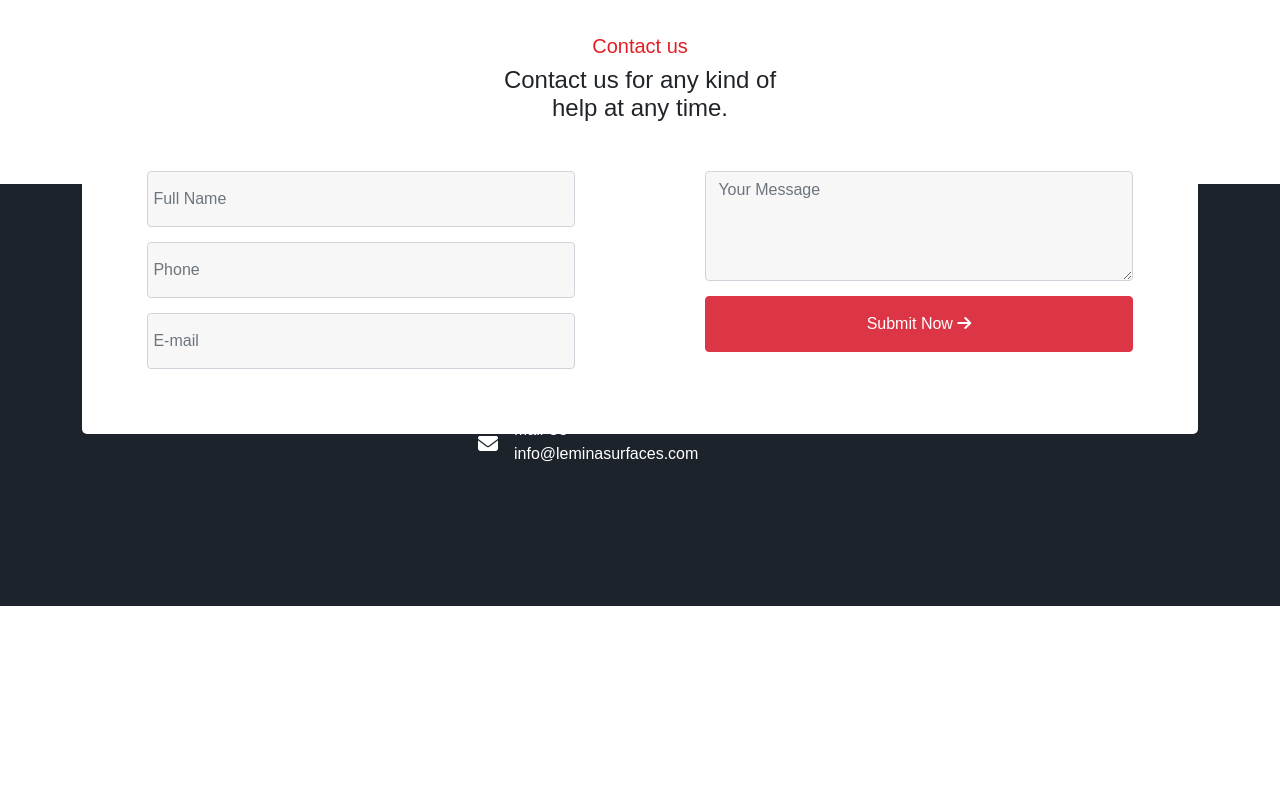
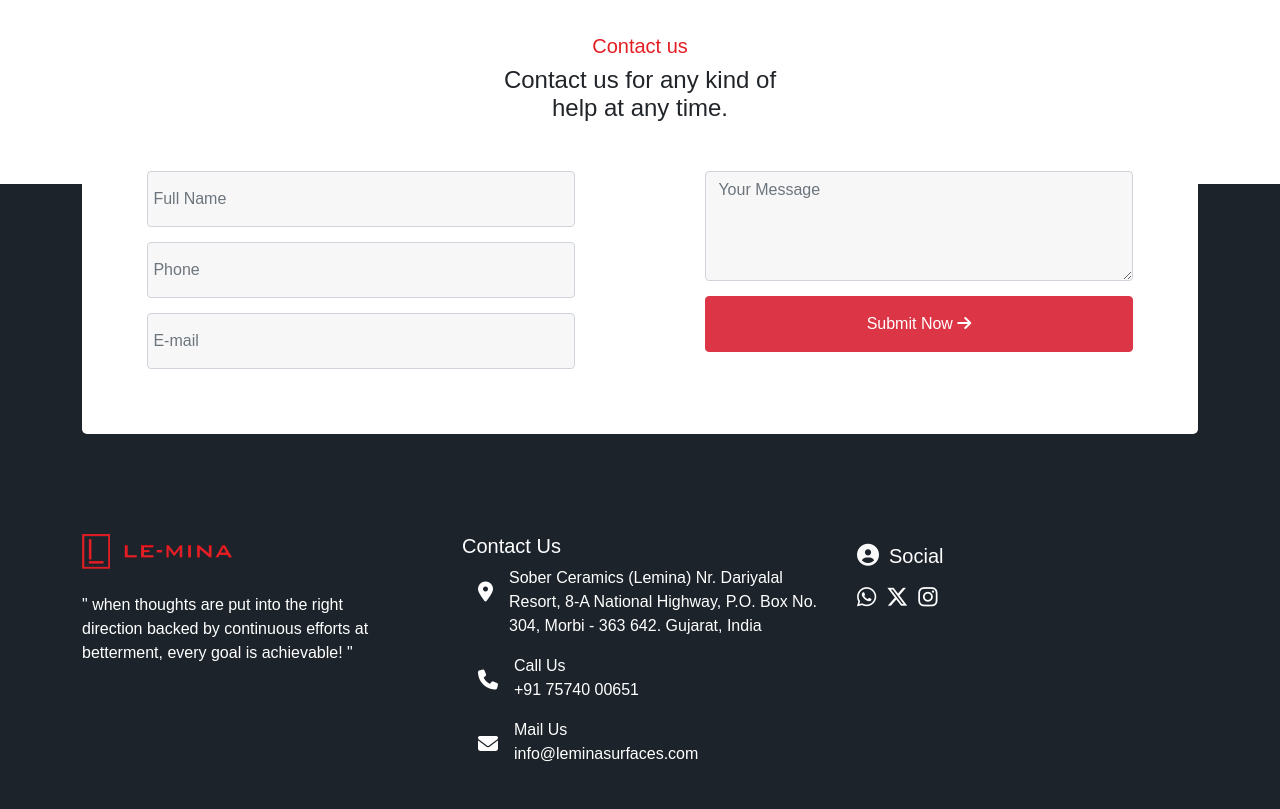
Before and after one commit to Dhruv1395/acedemy_task, a plain HTML site: page le-mina/index.html in a window 1280 px wide. Shown: the part 5164-5973 px from the top of the page. Before the commit the page ends 5770 px from the top, so only its background shows below. Drawn offline with nearby package versions, Linux system fonts and the light colour scheme.

Commit message:
Update style.css

```diff
--- a/le-mina/style.css
+++ b/le-mina/style.css
@@ -189,10 +189,11 @@ header nav #sidemenu {
 }
 #design img {
   width: 100%;
-  height: 100%;
+  height:100%;
 }
 #design ._right img {
   margin: 0 0 20px 0px;
+  height:100%;
 }
 #design ._hover {
   position: relative;
@@ -251,7 +252,7 @@ footer{
 }
 footer .abs_contact{
     position: relative;
-    background-color: #e31e24;
+    height: 300px;
 
 }
 footer .contect{
@@ -284,9 +285,14 @@ footer .contect .btn{
 
 }
 
+
 footer .info img{
-    width:50%;
+    width:150px;
 }
 footer .info .con h5{
     color: white;
 }
+footer .info .content i{
+  padding: 10px 10px 0 0;
+  font-size: 22px;
+}
```
